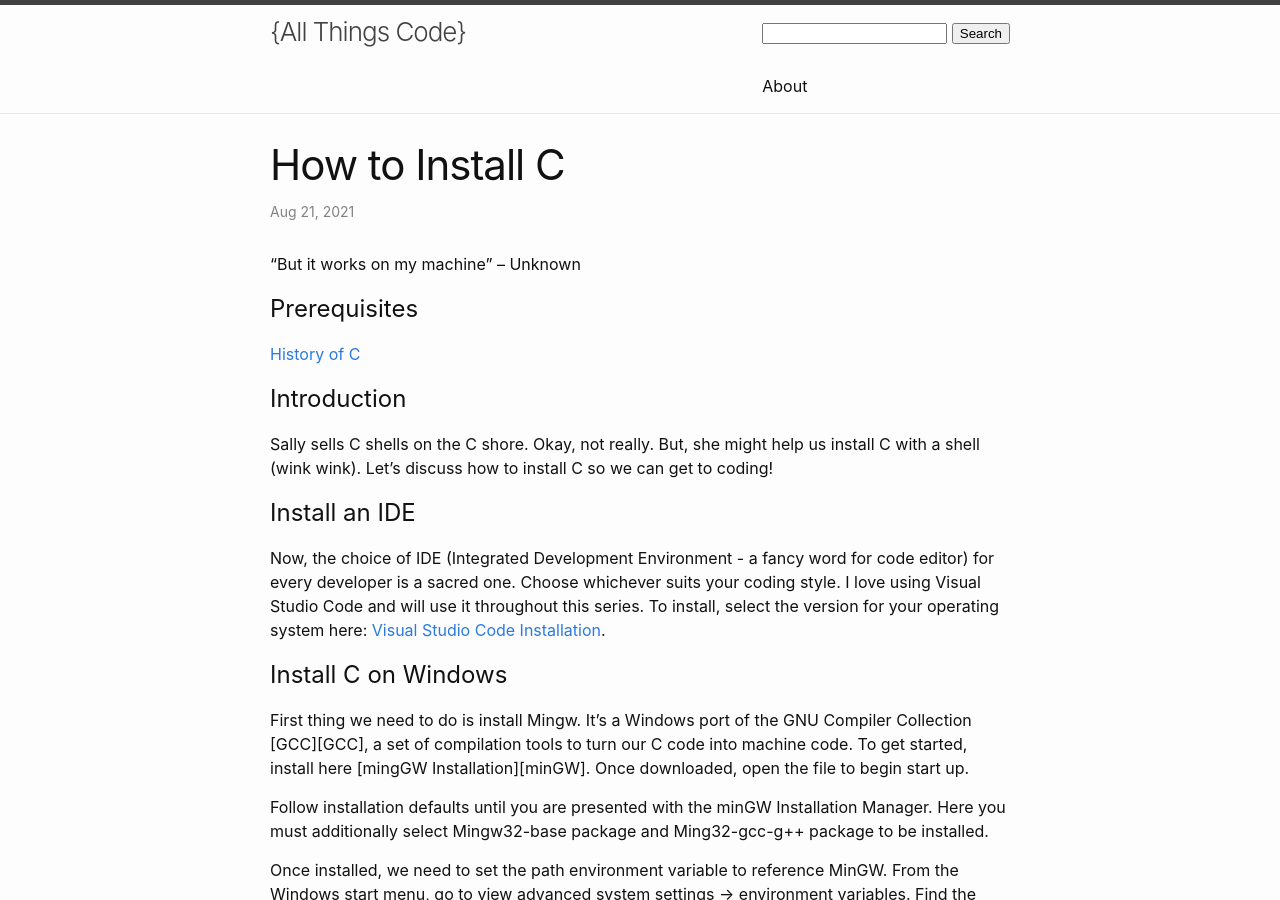
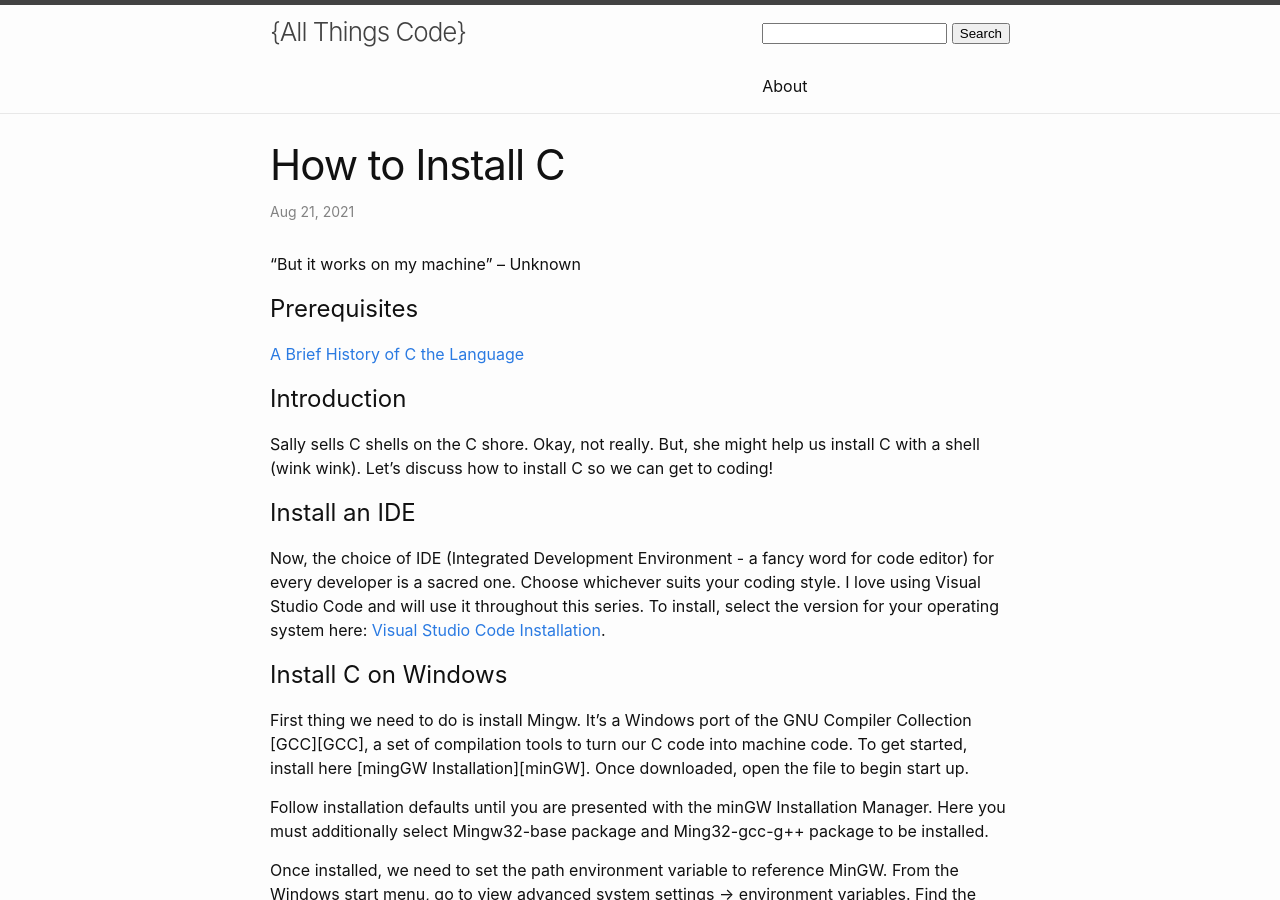
Before and after one commit to allthings-code/allthings-code.github.io, a Jekyll site: the page built from _posts/2021-08-20-how-to-install-c.markdown, in a window 1280 px wide and 900 px high. Built offline with Jekyll 4.4.1, drawn with Linux system fonts in a browser that asks for light colours; comment, search, counter and statistics services are not loaded.

Commit message:
Fix prereq link name.

```diff
--- a/_posts/2021-08-20-how-to-install-c.markdown
+++ b/_posts/2021-08-20-how-to-install-c.markdown
@@ -10,7 +10,7 @@ categories:
 “But it works on my machine” -- Unknown
 
 # Prerequisites
-[History of C][History of C]
+[A Brief History of C the Language][A Brief History of C the Language]
 
 # Introduction
 Sally sells C shells on the C shore. Okay, not really. But, she might help us install C with a shell (wink wink). Let's discuss how to install C so we can get to coding!
@@ -105,8 +105,8 @@ Congratulations on your successful C program!
 - [MinGW Documentation][MinGW Documentation]
 - [Visual Studio Code Documentation][Visual Studio Code Documentation]
 
+[A Brief History of C the Language]: https://allthings-code.github.io/2021/08/18/history-of-c.html
 [C Fundamentals]: https://google.com
-[History of C]: https://allthings-code.github.io/2021/08/18/history-of-c.html
 [MinGW Documentation]: https://www.mingw-w64.org/
 [MinGW Installation]: https://sourceforge.net/projects/mingw/
 [More on GCC]: https://en.wikipedia.org/wiki/GNU_Compiler_Collection
```
